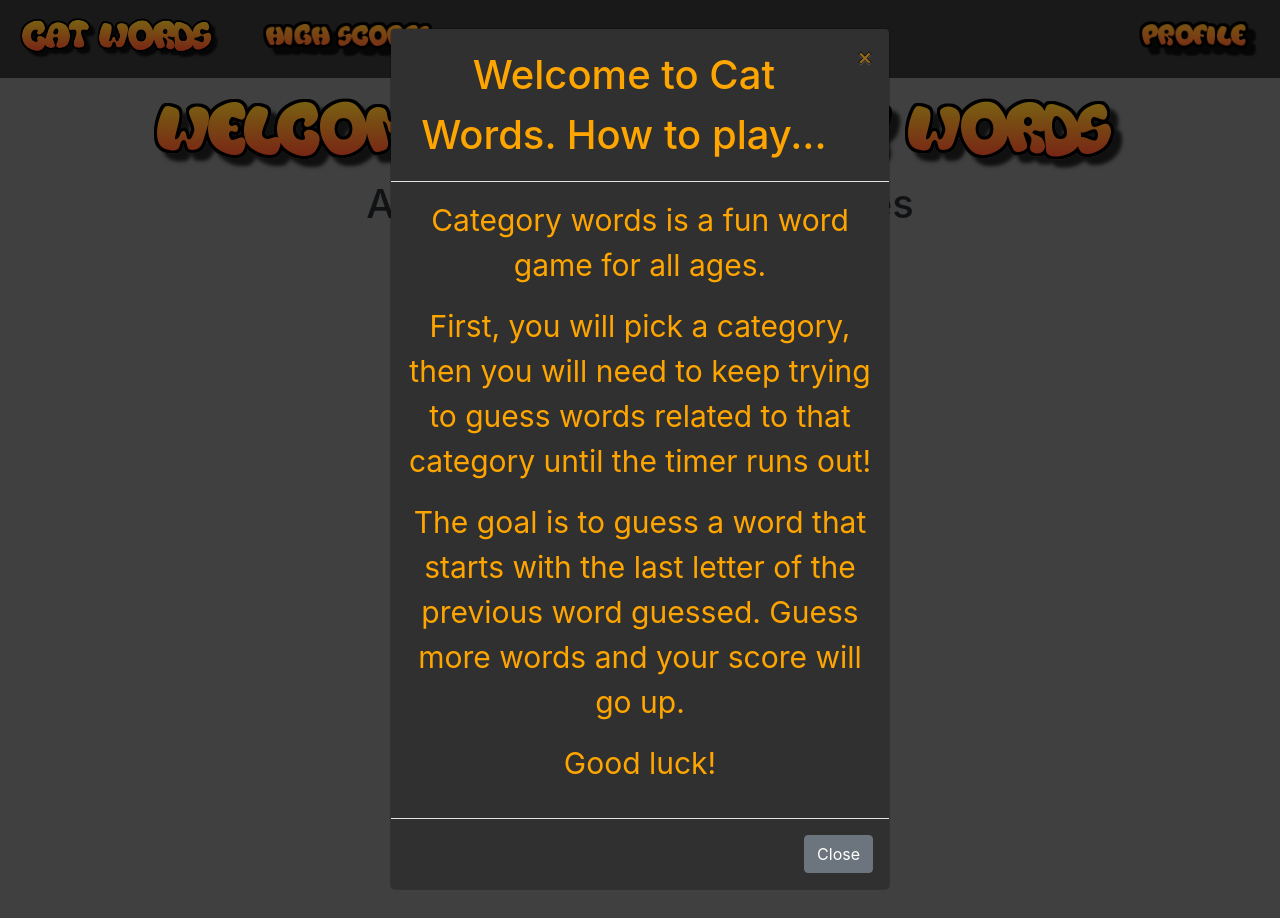
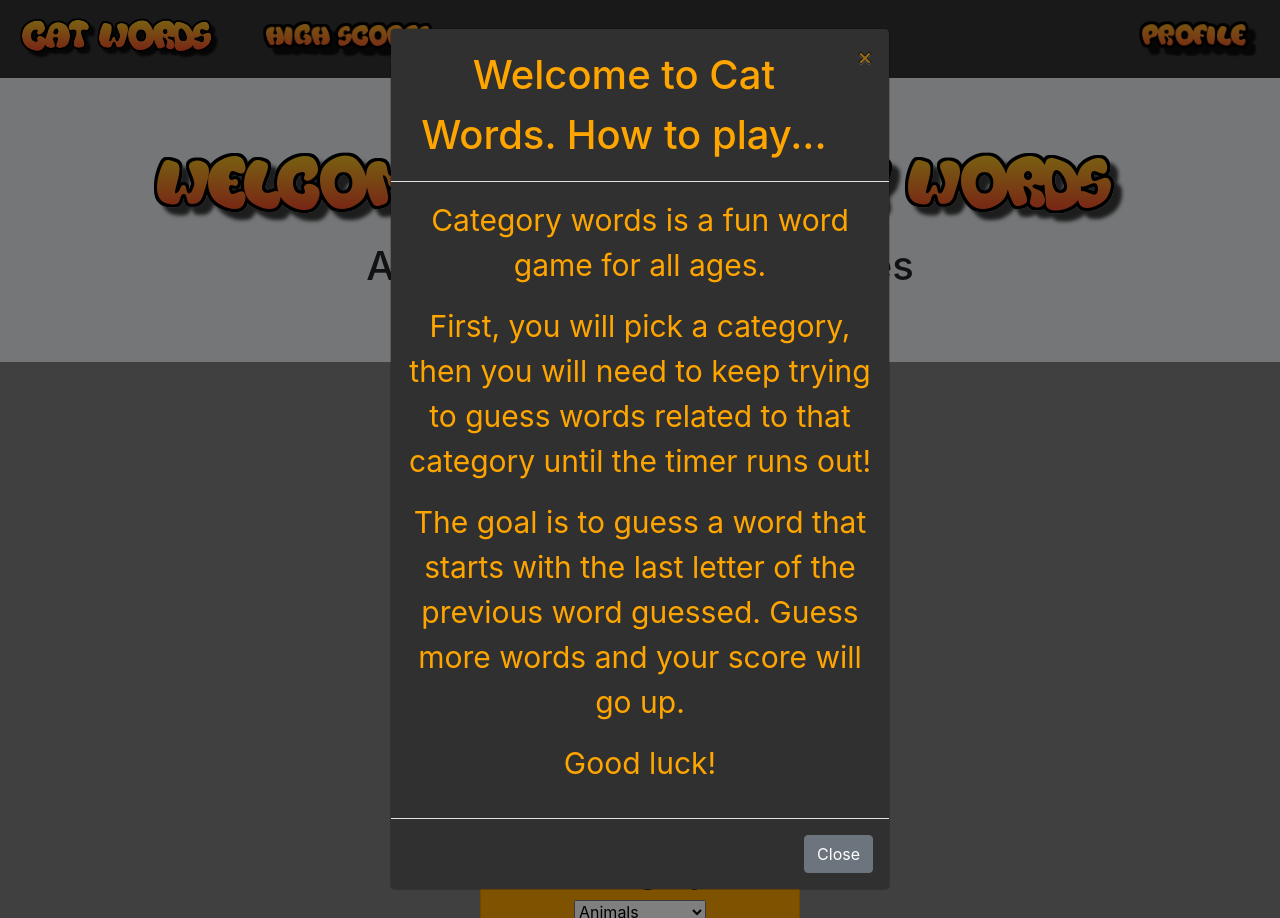
Before and after one commit to jclarkGRC/django-cat-words, a Django app: page /game/ in a window 1280 px wide. Run offline with Django 3.2, Linux system fonts and the light colour scheme; data comes from the database, SQL or seed files in the repository; both versions use the stored data as it was after the commit; some libraries are stand-ins or nearby versions.

Commit message:
updated index and high scores with jumbotrons

```diff
--- a/game/templates/game/index.html
+++ b/game/templates/game/index.html
@@ -31,8 +31,13 @@
 	    </div>
 	  </div>
 	</div>
-	<img id=welcomeText src="{% static 'game/images/welcomeText.png' %}">
-	<h1>A fun word game for all ages</h1>
+
+	<div class="jumbotron jumbotron-fluid">
+	  <div class="container">
+	    <h1 class="display-4"><img src="{% static 'game/images/welcomeText.png' %}"></h1>
+	    <h1>A fun word game for all ages</h1>
+	  </div>
+	</div>
 	<img id="catImage" src="{% static 'game/images/cartoon-cat.png' %}">
 	<div class="card" id="indexCard">
   		<div class="card-body" id="indexCardBody">
```
Also changed, not shown: game/templates/game/scores.html (+7 -2 lines), db.sqlite3.
